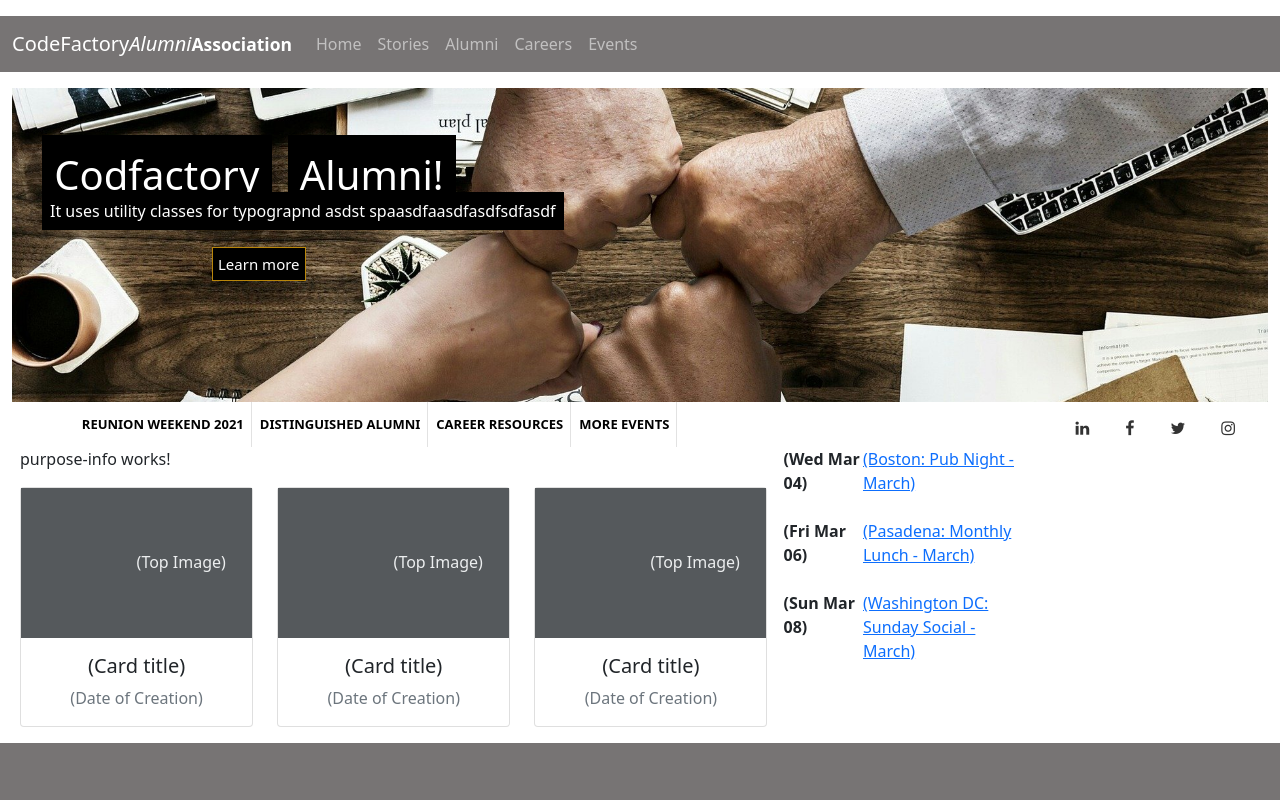
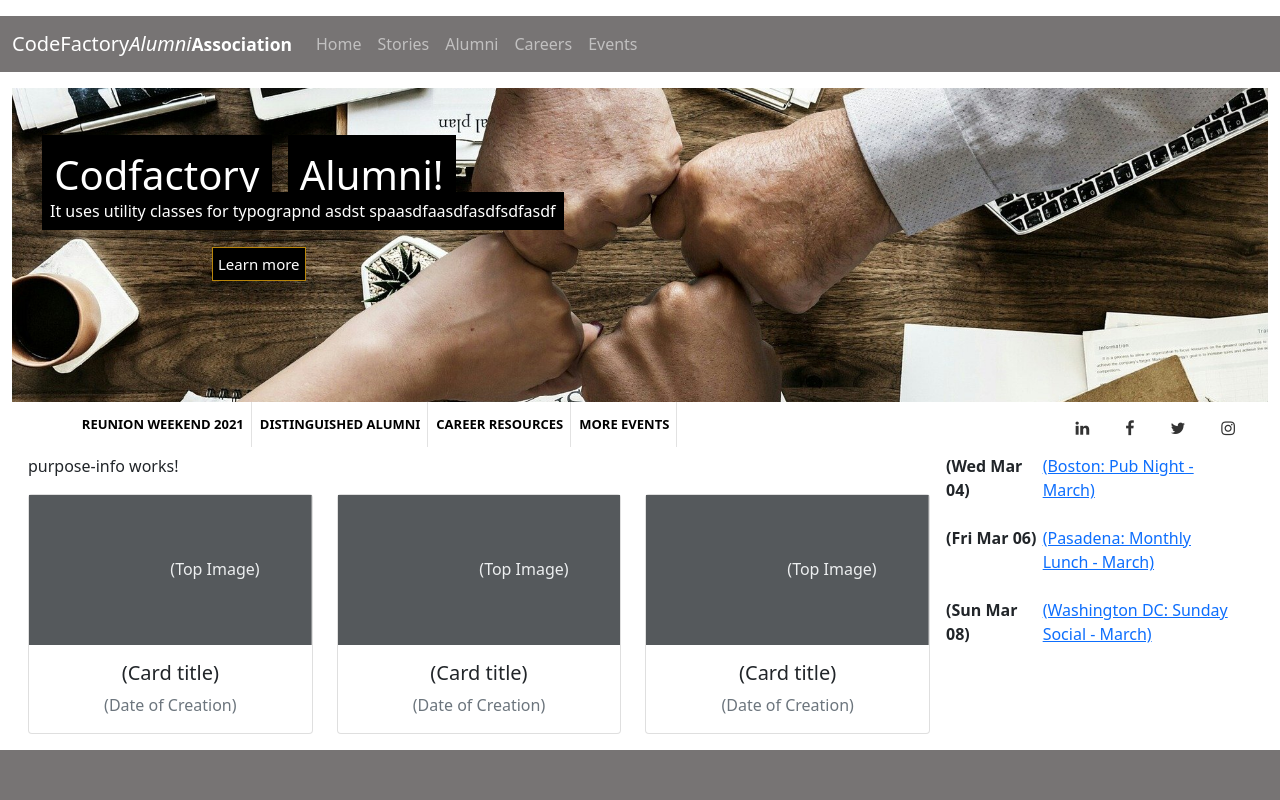
Before and after one commit to AaronWeber90/AlumniProject, an Angular app in the folder cf-alumni/: page / in a window 1280 px wide. Shown: the top 800 px of the page. Built offline with nearby package versions, Linux system fonts and the light colour scheme.

Commit message:
fixed space between sidebar and end of screen

```diff
--- a/cf-alumni/src/app/home/home.component.html
+++ b/cf-alumni/src/app/home/home.component.html
@@ -1,5 +1,5 @@
 <app-hero></app-hero>
-<div class="row gx-3">
+<div class="row gx-3 container-fluid">
     <div class="col-md-9">
         <app-purpose-info></app-purpose-info>
         <app-popular-cards></app-popular-cards>
```
Also changed, not shown: cf-alumni/src/app/hero/hero.component.html (indentation only).
